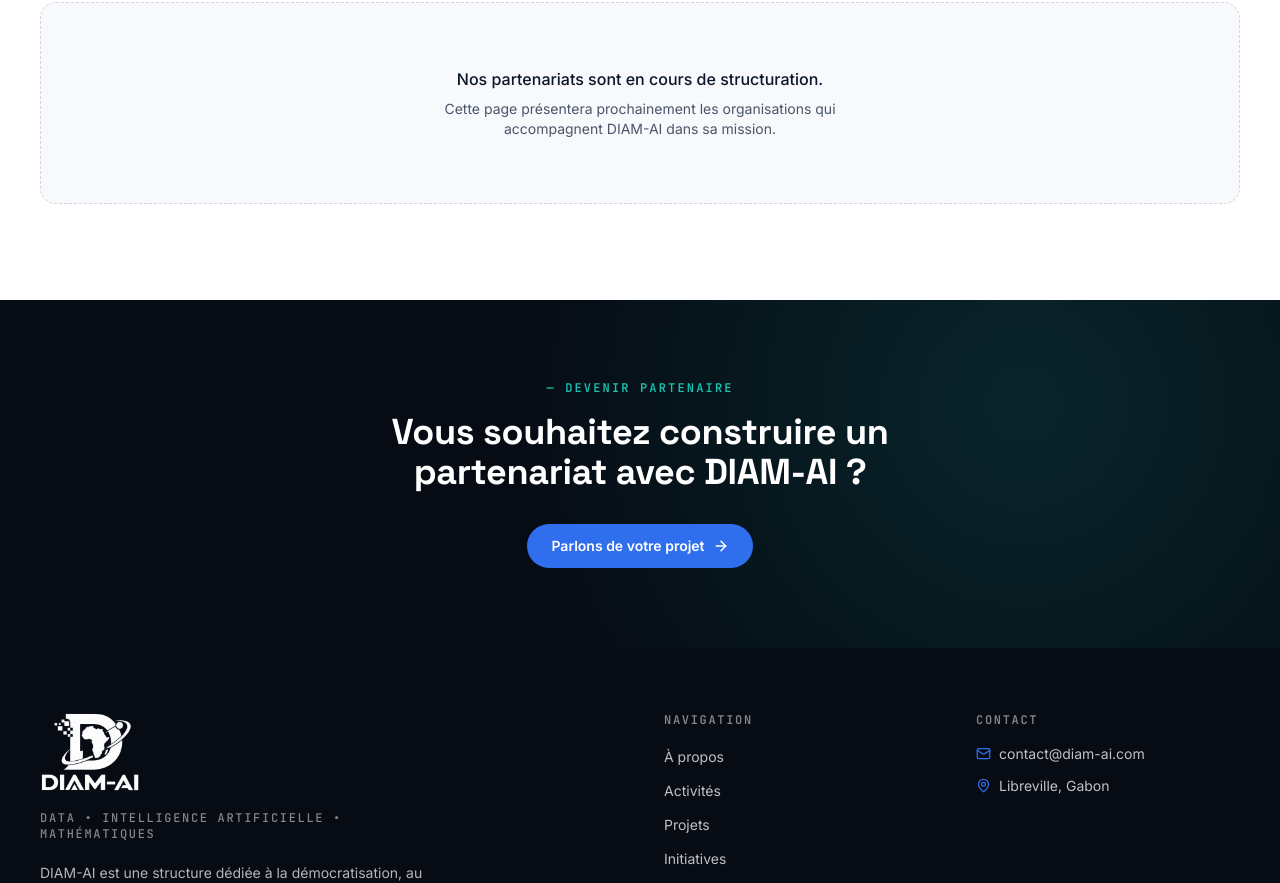
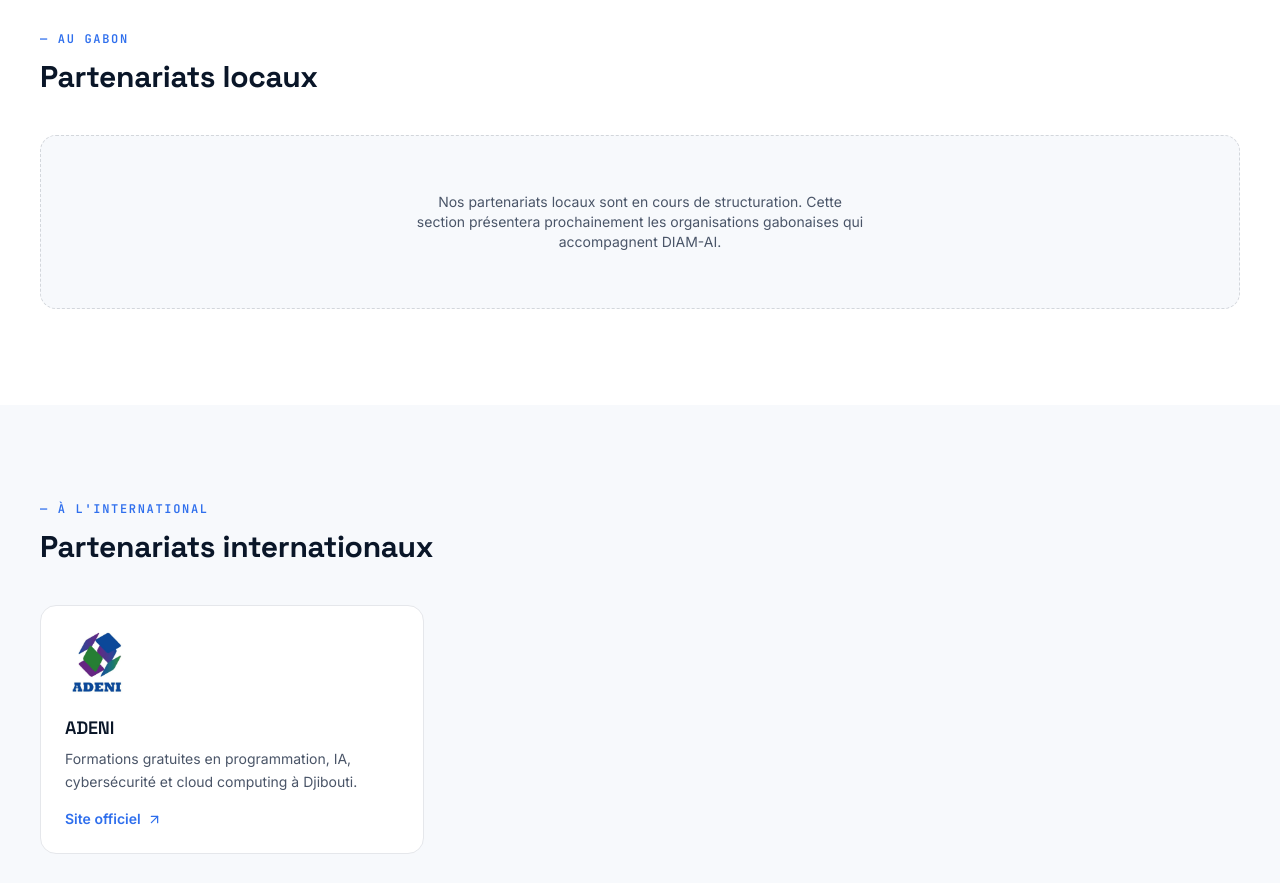
Before and after one commit to harcherole/diam-ai, a React (Vite) app: page /partenaires in a window 1280 px wide. Shown: the part 561-1444 px from the top of the page. Built offline with nearby package versions, Linux system fonts and the light colour scheme.

Commit message:
Ajout du rapport Agriculture & Déforestation au Gabon

```diff
--- a/src/components/PartnerCard/PartnerCard.tsx
+++ b/src/components/PartnerCard/PartnerCard.tsx
@@ -1,5 +1,5 @@
+import { ArrowUpRight } from "lucide-react";
 import type { Partner } from "@/data/partners";
-import Badge from "@/components/ui/Badge";
 
 interface PartnerCardProps {
   partner: Partner;
@@ -7,15 +7,28 @@
 
 export default function PartnerCard({ partner }: PartnerCardProps) {
   return (
-    <div className="flex flex-col items-start gap-4 rounded-2xl border border-navy-900/8 bg-white p-6">
-      <img src={partner.logo} alt={partner.name} className="h-10 w-auto object-contain" />
-      <div>
-        <h3 className="font-semibold text-navy-900">{partner.name}</h3>
-        <div className="mt-1">
-          <Badge tone="light">{partner.type}</Badge>
-        </div>
-        <p className="mt-3 text-sm leading-relaxed text-ink-700">{partner.description}</p>
+    <div className="flex h-full flex-col rounded-2xl border border-navy-900/8 bg-white p-6 transition-shadow duration-300 hover:shadow-[0_16px_40px_rgba(10,22,40,0.08)]">
+      <div className="flex h-16 items-center">
+        <img src={partner.logo} alt={partner.name} className="max-h-16 w-auto object-contain" />
       </div>
+
+      <h3 className="mt-5 text-lg font-semibold text-navy-900">{partner.name}</h3>
+
+      <p className="mt-1.5 flex-1 text-sm leading-relaxed text-ink-700">
+        {partner.shortDescription}
+      </p>
+
+      {partner.website && (
+        <a
+          href={partner.website}
+          target="_blank"
+          rel="noopener noreferrer"
+          className="mt-4 inline-flex items-center gap-1.5 text-sm font-semibold text-accent"
+        >
+          Site officiel
+          <ArrowUpRight size={15} />
+        </a>
+      )}
     </div>
   );
 }
--- a/src/components/StatBlock/StatBlock.tsx
+++ b/src/components/StatBlock/StatBlock.tsx
@@ -1,6 +1,4 @@
-import type { SiteConfig } from "@/data/siteConfig";
-
-type KeyFigure = SiteConfig["keyFigures"][number];
+import type { KeyFigure } from "@/data/siteConfig";
 
 interface StatBlockProps {
   figure: KeyFigure;
--- a/src/data/partners.ts
+++ b/src/data/partners.ts
@@ -2,18 +2,42 @@
   | "Partenaire académique"
   | "Partenaire technologique"
   | "Partenaire institutionnel"
-  | "Partenaire média";
+  | "Partenaire média"
+  | "Partenaire associatif";
+
+export type PartnerScope = "local" | "international";
 
 export interface Partner {
   id: string;
   name: string;
   logo: string;
   type: PartnershipType;
+  /** "local" = Gabon, "international" = hors Gabon. Détermine la section d'affichage. */
+  scope: PartnerScope;
+  location: string;
+  /** Version courte affichée sur la carte — le visiteur clique "Site officiel" pour le reste. */
+  shortDescription: string;
   description: string;
+  website?: string;
 }
 
 /**
- * Aucun partenaire fictif. Cette liste est volontairement vide au lancement
- * et se remplit au fur et à mesure des partenariats officiels confirmés.
+ * Aucun partenaire fictif. Chaque entrée correspond à un partenariat
+ * officiel confirmé. Les partenaires "local" s'affichent en haut de la
+ * page /partenaires, les "international" en bas — voir Partners.tsx.
  */
-export const partners: Partner[] = [];
+export const partners: Partner[] = [
+  {
+    id: "adeni",
+    name: "ADENI",
+    logo: "/assets/partners/adeni.png",
+    type: "Partenaire associatif",
+    scope: "international",
+    location: "Djibouti",
+    shortDescription:
+      "Formations gratuites en programmation, IA, cybersécurité et cloud computing à Djibouti.",
+    description:
+      "L'Association Djiboutienne pour l'Éducation Numérique et l'Innovation (ADENI) promeut l'éducation numérique à Djibouti : programmation, intelligence artificielle, cybersécurité et cloud computing, via des formations gratuites destinées aux jeunes, aux étudiants et à la communauté.",
+    website: "https://adeni-dj.org/",
+  },
+];
--- a/src/data/siteConfig.ts
+++ b/src/data/siteConfig.ts
@@ -2,6 +2,13 @@
  * Configuration centrale du site DIAM-AI.
  * Toute donnée amenée à changer (coordonnées, liens, chiffres clés) vit ici.
  */
+
+export interface KeyFigure {
+  id: string;
+  label: string;
+  value: number | null;
+  suffix: string;
+}
 
 export const siteConfig = {
   name: "DIAM-AI",
@@ -35,17 +42,21 @@
   },
 
   /**
-   * Chiffres clés — STRUCTURE UNIQUEMENT.
+   * Chiffres clés.
    * Ne jamais insérer de valeur inventée. Tant qu'un chiffre n'est pas
    * officiellement confirmé, laisser `value: null` : le composant StatBlock
    * affiche alors un état "à venir" plutôt qu'un nombre.
+   *
+   * Le chiffre "partners" reste volontairement à `null` ici : il est
+   * calculé dynamiquement dans Home.tsx à partir de src/data/partners.ts
+   * (partners.length), pour rester toujours exact sans mise à jour manuelle.
    */
   keyFigures: [
-    { id: "learners", label: "Apprenants formés", value: null as number | null, suffix: "+" },
-    { id: "projects", label: "Projets réalisés", value: null as number | null, suffix: "+" },
-    { id: "programs", label: "Programmes de formation", value: null as number | null, suffix: "+" },
-    { id: "partners", label: "Partenaires", value: null as number | null, suffix: "+" },
-  ],
+    { id: "learners", label: "Apprenants formés", value: 500, suffix: "+" },
+    { id: "projects", label: "Projets réalisés", value: 100, suffix: "+" },
+    { id: "programs", label: "Programme de formation en IA", value: 1, suffix: "" },
+    { id: "partners", label: "Partenaire", value: null, suffix: "" },
+  ] as KeyFigure[],
 
   ctaPrimary: "Parlons de votre projet",
   ctaSecondaryHome: "Explorer nos formations",
--- a/src/pages/Activities/Activities.tsx
+++ b/src/pages/Activities/Activities.tsx
@@ -97,7 +97,7 @@
             Nos activités
           </h1>
           <p className="mt-6 max-w-2xl text-lg leading-relaxed text-white/70">
-            Quatre axes complémentaires structurent l'action de DIAM-AI, de la
+            Cinq axes complémentaires structurent l'action de DIAM-AI, de la
             formation individuelle jusqu'au développement de solutions IA
             pour les organisations.
           </p>
--- a/src/pages/Home/Home.tsx
+++ b/src/pages/Home/Home.tsx
@@ -12,10 +12,23 @@
 import Button from "@/components/ui/Button";
 import { activities } from "@/data/activities";
 import { projects } from "@/data/projects";
+import { partners } from "@/data/partners";
 import { siteConfig } from "@/data/siteConfig";
 
 export default function Home() {
   const featuredProjects = projects.slice(0, 3);
+
+  // Le chiffre "Partenaire(s)" est calculé depuis les données réelles des
+  // partenaires plutôt que codé en dur : il reste toujours exact.
+  const keyFigures = siteConfig.keyFigures.map((figure) =>
+    figure.id === "partners"
+      ? {
+          ...figure,
+          value: partners.length,
+          label: partners.length > 1 ? "Partenaires" : "Partenaire",
+        }
+      : figure
+  );
 
   return (
     <>
@@ -40,7 +53,7 @@
             </Reveal>
             <Reveal delay={0.1}>
               <div className="grid grid-cols-2 gap-8">
-                {siteConfig.keyFigures.map((figure) => (
+                {keyFigures.map((figure) => (
                   <StatBlock key={figure.id} figure={figure} />
                 ))}
               </div>
--- a/src/pages/Partners/Partners.tsx
+++ b/src/pages/Partners/Partners.tsx
@@ -1,15 +1,35 @@
+import { useMemo } from "react";
 import SEO from "@/components/SEO/SEO";
 import Container from "@/components/ui/Container";
+import Reveal from "@/components/ui/Reveal";
 import PartnerCard from "@/components/PartnerCard/PartnerCard";
 import CTASection from "@/components/CTASection/CTASection";
 import { partners } from "@/data/partners";
 
+interface EmptyStateProps {
+  message: string;
+}
+
+function EmptyState({ message }: EmptyStateProps) {
+  return (
+    <div className="rounded-2xl border border-dashed border-navy-900/15 bg-surface-50 px-8 py-14 text-center">
+      <p className="mx-auto max-w-md text-sm text-ink-700">{message}</p>
+    </div>
+  );
+}
+
 export default function Partners() {
+  const localPartners = useMemo(() => partners.filter((p) => p.scope === "local"), []);
+  const internationalPartners = useMemo(
+    () => partners.filter((p) => p.scope === "international"),
+    []
+  );
+
   return (
     <>
       <SEO
         title="Partenaires"
-        description="Découvrez les partenaires académiques, technologiques et institutionnels de DIAM-AI."
+        description="Découvrez les partenaires locaux et internationaux de DIAM-AI : académiques, technologiques, institutionnels et associatifs."
         path="/partenaires"
       />
 
@@ -22,31 +42,58 @@
             Partenaires
           </h1>
           <p className="mt-6 max-w-2xl text-lg leading-relaxed text-white/70">
-            DIAM-AI construit des partenariats académiques, technologiques et
-            institutionnels au service de sa mission.
+            DIAM-AI construit des partenariats académiques, technologiques,
+            institutionnels et associatifs au service de sa mission, au Gabon
+            et à l'international.
           </p>
         </Container>
       </section>
 
-      <section className="py-24">
+      {/* Partenariats locaux */}
+      <section className="py-20 md:py-24">
         <Container>
-          {partners.length > 0 ? (
+          <Reveal>
+            <p className="font-mono text-xs font-semibold uppercase tracking-[0.14em] text-accent">
+              — Au Gabon
+            </p>
+            <h2 className="mt-3 text-3xl font-bold text-navy-900">Partenariats locaux</h2>
+          </Reveal>
+
+          <div className="mt-10">
+            {localPartners.length > 0 ? (
               <div className="grid gap-6 sm:grid-cols-2 lg:grid-cols-3">
-              {partners.map((partner) => (
+                {localPartners.map((partner) => (
                   <PartnerCard key={partner.id} partner={partner} />
                 ))}
               </div>
             ) : (
-            <div className="rounded-2xl border border-dashed border-navy-900/15 bg-surface-50 px-8 py-16 text-center">
-              <p className="text-base font-medium text-navy-900">
-                Nos partenariats sont en cours de structuration.
+              <EmptyState message="Nos partenariats locaux sont en cours de structuration. Cette section présentera prochainement les organisations gabonaises qui accompagnent DIAM-AI." />
+            )}
+          </div>
+        </Container>
+      </section>
+
+      {/* Partenariats internationaux */}
+      <section className="bg-surface-50 py-20 md:py-24">
+        <Container>
+          <Reveal>
+            <p className="font-mono text-xs font-semibold uppercase tracking-[0.14em] text-accent">
+              — À l'international
             </p>
-              <p className="mx-auto mt-2 max-w-md text-sm text-ink-700">
-                Cette page présentera prochainement les organisations qui
-                accompagnent DIAM-AI dans sa mission.
-              </p>
+            <h2 className="mt-3 text-3xl font-bold text-navy-900">Partenariats internationaux</h2>
+          </Reveal>
+
+          <div className="mt-10">
+            {internationalPartners.length > 0 ? (
+              <div className="grid gap-6 sm:grid-cols-2 lg:grid-cols-3">
+                {internationalPartners.map((partner) => (
+                  <PartnerCard key={partner.id} partner={partner} />
+                ))}
               </div>
+            ) : (
+              <EmptyState message="Nos partenariats internationaux sont en cours de structuration." />
             )}
+          </div>
         </Container>
       </section>
 
```
Also changed, not shown: src/components/EventCard/EventCard.tsx (+27 -3 lines), src/components/ui/ImageLightbox.tsx (added, +64 -0 lines), public/assets/partners/adeni.png (added). Lines whose indentation alone changed are shown as unchanged.
